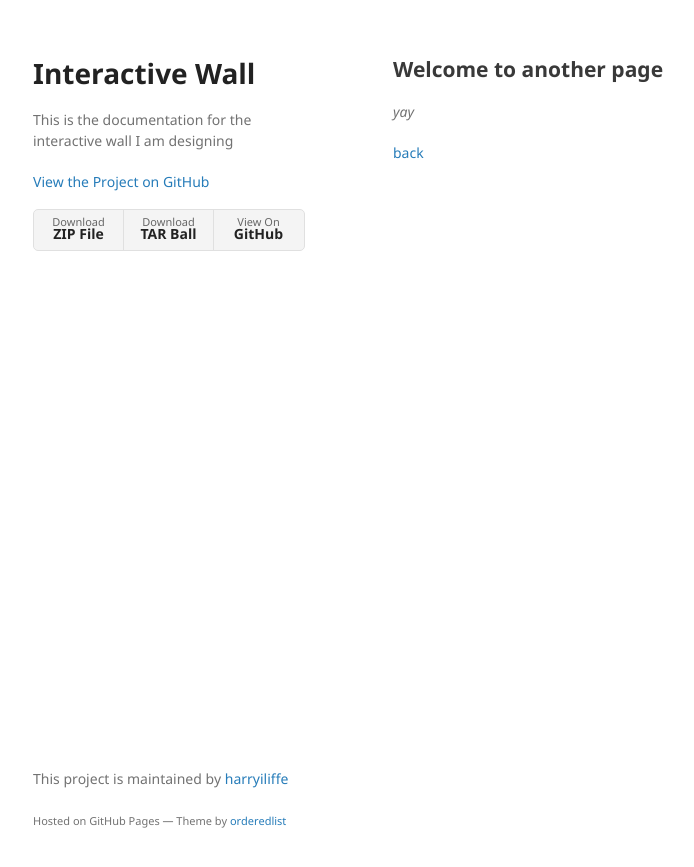
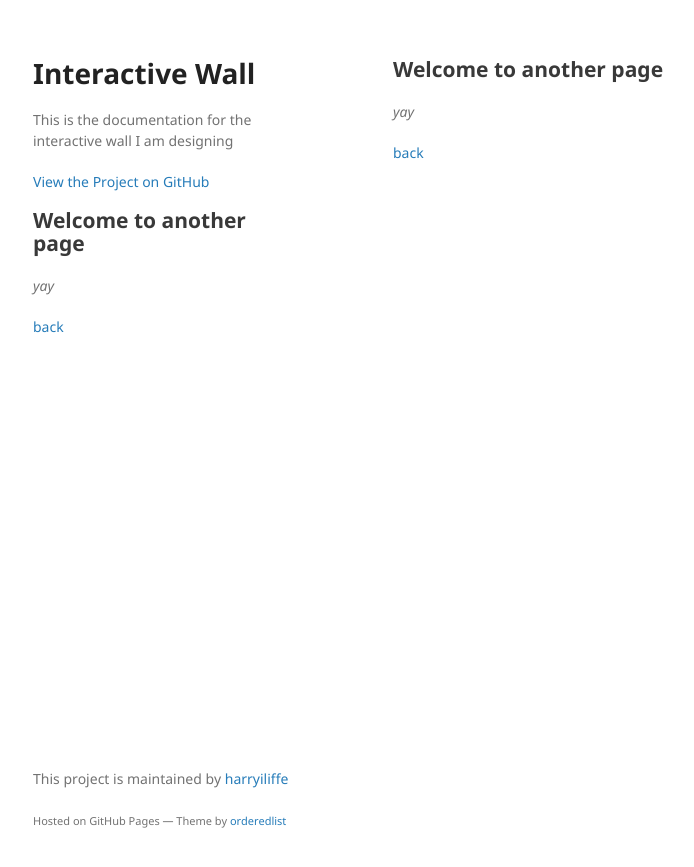
Before and after one commit to harryiliffe/interactive-design, a Jekyll site: the page built from docs/another-page.md, in a window 1280 px wide. Shown: the top 867 px of the page, without its empty margins (177-871 px from the left). Built offline with Jekyll 4.4.1, drawn with Linux system fonts in a browser that asks for light colours; our own code applies the rules of GitHub Pages for plain Markdown files; some of the changed lines change nothing that is shown.

Commit message:
removed conflicts

```diff
--- a/docs/_layouts/default.html
+++ b/docs/_layouts/default.html
@@ -22,17 +22,27 @@
           <p class="view"><a href="{{ site.github.repository_url }}">View the Project on GitHub <small>{{ github_name }}</small></a></p>
         {% endif %}
 
+        <div class="row">
+            {% assign post_count = site.posts|size %}
+            {% if site.navigation != 0 and site.navigation == 1 or post_count > 0 %}
+                <div id="navigation" class="col-sm-2">
+                    {% include navigation.html %}
+                </div>
+
+                <div id="content" class="col-sm-10">
+                    {{ content }}
+                </div>
+            {% else %}
+                <div id="content" class="col-sm-12">
+                    {{ content }}
+                </div>
+            {% endif %}
+        </div>
+
         {% if site.github.is_user_page %}
           <p class="view"><a href="{{ site.github.owner_url }}">View My GitHub Profile</a></p>
         {% endif %}
 
-        {% if site.show_downloads %}
-          <ul>
-            <li><a href="{{ site.github.zip_url }}">Download <strong>ZIP File</strong></a></li>
-            <li><a href="{{ site.github.tar_url }}">Download <strong>TAR Ball</strong></a></li>
-            <li><a href="{{ site.github.repository_url }}">View On <strong>GitHub</strong></a></li>
-          </ul>
-        {% endif %}
       </header>
       <section>
 
@@ -47,7 +57,46 @@
       </footer>
     </div>
     <script src="{{ '/assets/js/scale.fix.js' | relative_url }}"></script>
-
+    <script>
+            function orderNav() {
+                var list,
+                    section,
+                    header,
+                    sections = [],
+                    lists = {},
+                    headers = {};
+                var navUl = document.querySelectorAll('#navigation ul')[0],
+                    navLis = document.querySelectorAll('#navigation ul li');
+                if (!navUl) return;
+                for (var i = 0; i < navLis.length; i++) {
+                    var order, li = navLis[i];
+                    if (li.classList.contains('nav-header')) {
+                        section = li.textContent || li.innerText;
+                        sections.push(section);
+                        headers[section] = li;
+                        continue;
+                    }
+                    if (!lists[section]) {
+                        lists[section] = [];
+                    }
+                    order = parseFloat(li.getAttribute('data-order'))
+                    lists[section].push([order, li]);
+                }
+                for (var i = 0; i < sections.length; i++) {
+                    section = sections[i];
+                    list = lists[section].sort(function(a, b) {
+                        return a[0] - b[0];
+                    });
+                    if (header = headers[section]) {
+                        navUl.appendChild(header);
+                    }
+                    for (var j = 0; j < list.length; j++) {
+                        navUl.appendChild(list[j][1]);
+                    }
+                }
+            }
+            if (document.querySelectorAll) orderNav();
+        </script>
 
   {% if site.google_analytics %}
     <script>
```
